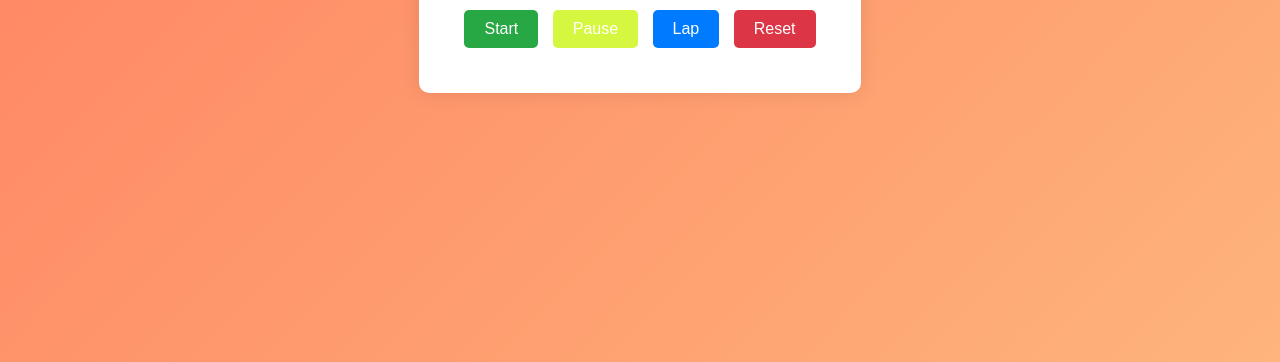
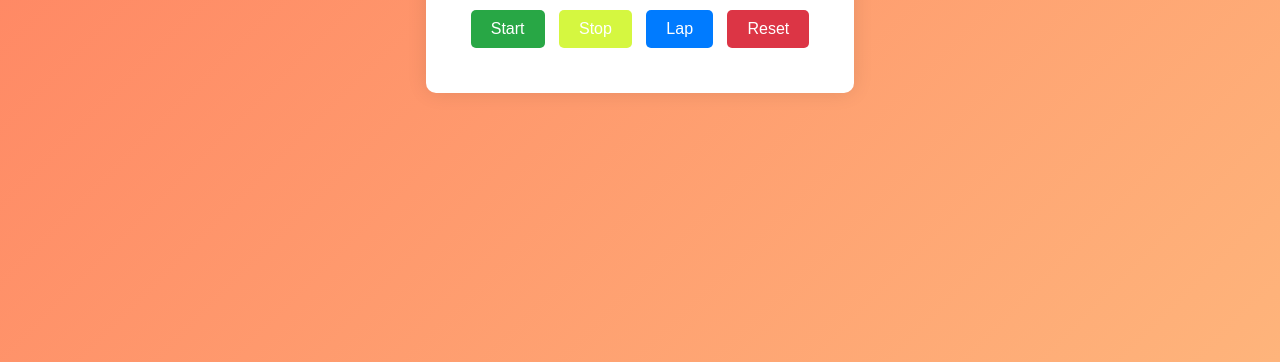
Before and after one commit to NupurGour654/PRODIGY_WD_02, a plain HTML site: page index.html in a window 1280 px wide. Shown: the part 438-800 px from the top of the page. Drawn offline with Linux system fonts and the light colour scheme.

Commit message:
fix: rename Pause button label to Stop for consistency

```diff
--- a/index.html
+++ b/index.html
@@ -12,7 +12,7 @@
         <div class="time" id="time">00:00:00</div>
         <div class="buttons">
             <button id="startStopBtn">Start</button>
-            <button id="pauseBtn">Pause</button>
+            <button id="pauseBtn">Stop</button>
             <button id="lapBtn">Lap</button>
             <button id="resetBtn">Reset</button>
         </div>
```
